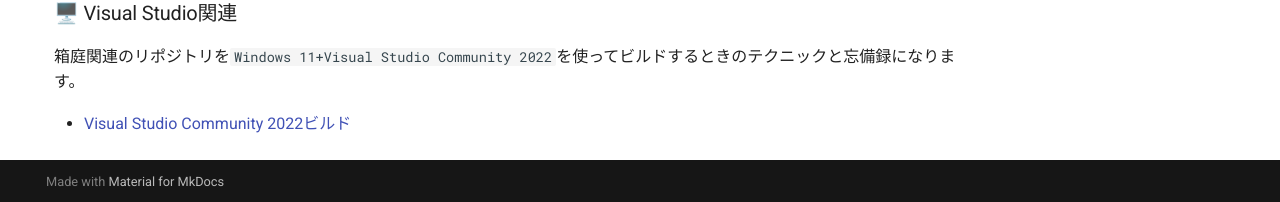
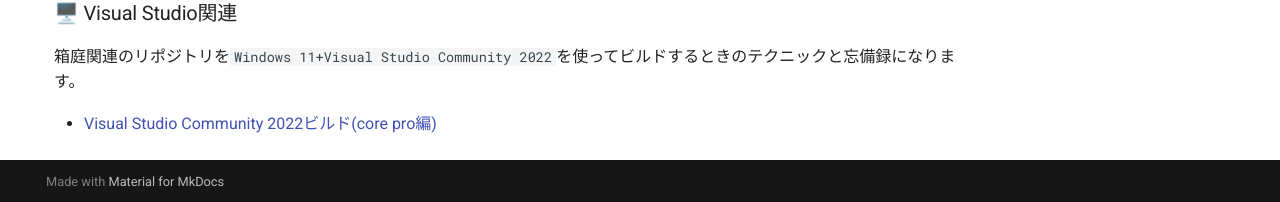
Before and after one commit to buildko89/documents, an MkDocs documentation site: the page built from docs/hakodoc/README.md, in a window 1280 px wide and 900 px high, scrolled down 2181 px. Shown: the part 695-897 px from the top of the window. Built offline with MkDocs 1.6.1 and Material for MkDocs 9.7.7, drawn with Linux system fonts in a browser that asks for light colours.

Commit message:
change visualstudio docs path

```diff
--- a/docs/hakodoc/README.md
+++ b/docs/hakodoc/README.md
@@ -104,4 +104,4 @@
 
 箱庭関連のリポジトリを`Windows 11+Visual Studio Community 2022`を使ってビルドするときのテクニックと忘備録になります。
 
-* [Visual Studio Community 2022ビルド](developer-doc/visualstudio-doc/visualstudio.md)
+* [Visual Studio Community 2022ビルド(core pro編)](developer-doc/visualstudio-doc/visualstudio_corepro.md)
```
